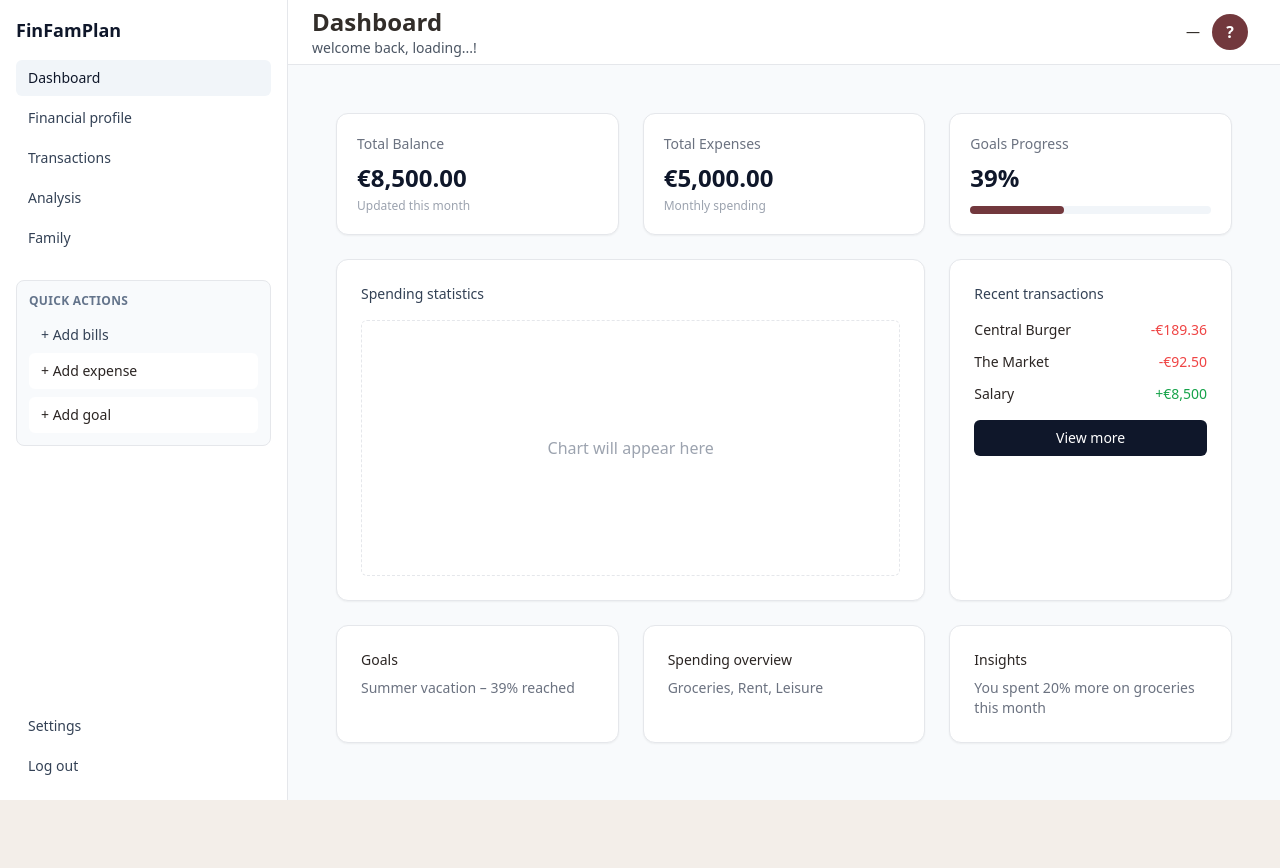
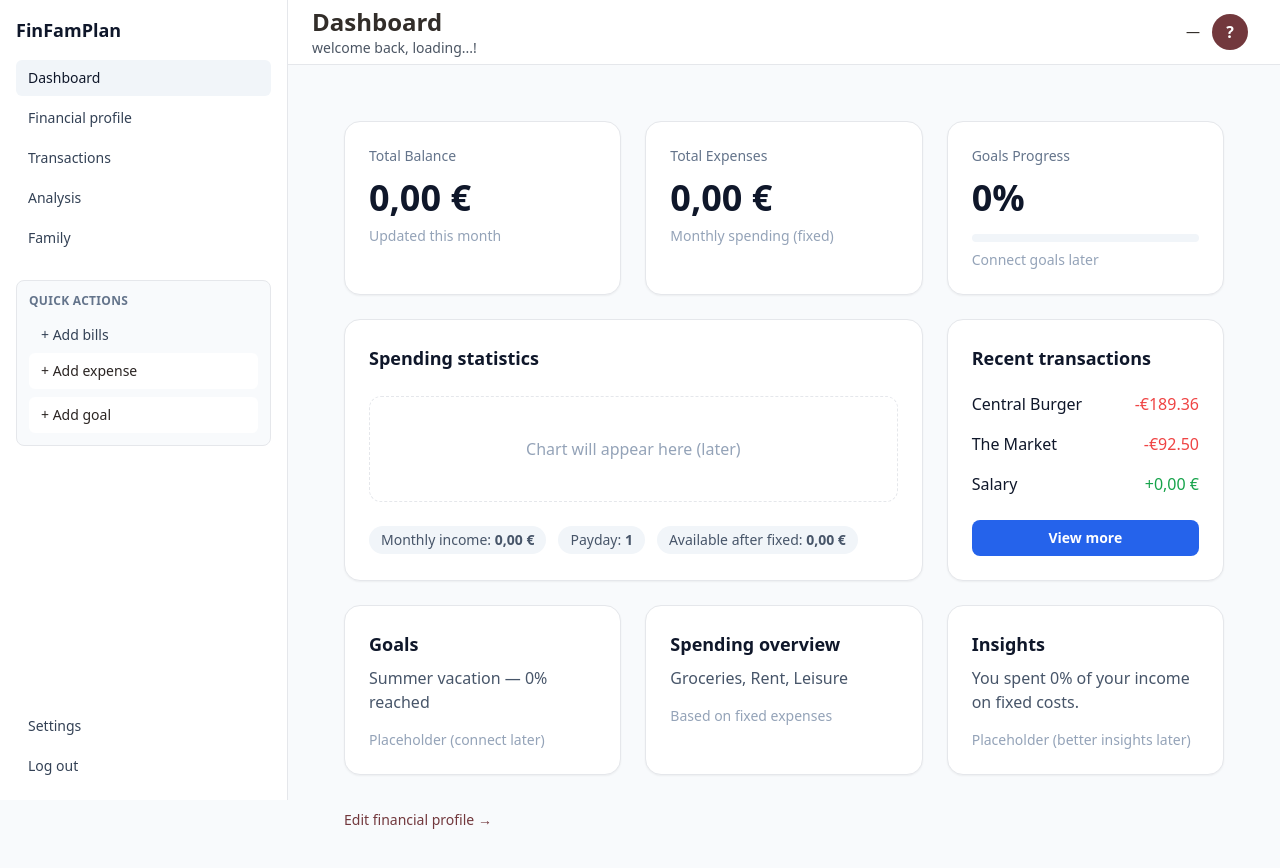
Before and after one commit to H-CHAOUAT/RNCP-Projet, a React (Vite) app in the folder frontend/: page /dashboard in a window 1280 px wide. Shown: the top 868 px of the page. Before the commit the page ends 800 px from the top, so only its background shows below. Built offline with nearby package versions, Linux system fonts and the light colour scheme.

Commit message:
65: financial profile is added to dashboard for visibility

```diff
--- a/frontend/src/pages/DashboardPage.jsx
+++ b/frontend/src/pages/DashboardPage.jsx
@@ -1,95 +1,208 @@
+import { useEffect, useMemo, useState } from "react";
+import Button from "../components/atoms/Button";
+import { useNavigate } from "react-router-dom";
+
+const money = (n, currency = "EUR") => {
+    const value = Number(n ?? 0);
+    try {
+        return new Intl.NumberFormat("fr-FR", { style: "currency", currency }).format(value);
+    } catch {
+        return `${value.toFixed(2)} ${currency}`;
+    }
+};
+
 export default function DashboardPage() {
+    const navigate = useNavigate();
+
+    const userId = useMemo(() => {
+        try {
+            const u = JSON.parse(localStorage.getItem("user") || "{}");
+            return u.id ?? u.userId ?? null;
+        } catch {
+            return null;
+        }
+    }, []);
+
+    const [loading, setLoading] = useState(true);
+    const [financial, setFinancial] = useState(null);
+
+    useEffect(() => {
+        if (!userId) {
+            setLoading(false);
+            return;
+        }
+
+        const load = async () => {
+            try {
+                const res = await fetch(`http://localhost:8080/api/financial/${userId}`);
+                if (!res.ok) throw new Error("Failed to load financial profile");
+                const data = await res.json();
+                setFinancial(data);
+            } catch (e) {
+                console.error(e);
+            } finally {
+                setLoading(false);
+            }
+        };
+
+        load();
+    }, [userId]);
+
+    const currency = financial?.currency ?? "EUR";
+    const monthlyIncome = Number(financial?.monthlyIncome ?? 0);
+    const currentBalance = Number(financial?.currentBalance ?? 0);
+    const paydayDay = financial?.paydayDay ?? 1;
+    const lastSalaryApplied = financial?.lastSalaryApplied ?? null;
+
+    const fixedExpensesTotal = (financial?.expenses ?? []).reduce(
+        (sum, e) => sum + Number(e?.amount ?? 0),
+        0
+    );
+
+    // "Available after fixed" is a simple view: income - fixed.
+    // You can change to (currentBalance - fixed) if you prefer.
+    const availableAfterFixed = monthlyIncome - fixedExpensesTotal;
+
+    // Placeholder values (until you connect goals/transactions)
+    const goalsProgressPct = 0; // later: compute from goals
+
+    if (loading) {
+        return (
+            <div className="p-8">
+                <div className="rounded-xl border bg-white p-6">
+                    <p className="text-slate-600">Loading...</p>
+                </div>
+            </div>
+        );
+    }
+
     return (
-        <div className="p-6 space-y-6">
-
-            {/* TOP KPI CARDS */}
-            <div className="grid grid-cols-1 md:grid-cols-3 gap-6">
-                <div className="bg-white rounded-xl p-5 shadow-sm border">
-                    <p className="text-sm text-gray-500">Total Balance</p>
-                    <p className="mt-2 text-2xl font-bold text-slate-900">€8,500.00</p>
-                    <p className="mt-1 text-xs text-gray-400">Updated this month</p>
+        <div className="p-8 space-y-6">
+            {/* TOP 3 CARDS (like old wireframe) */}
+            <div className="grid grid-cols-1 gap-6 lg:grid-cols-3">
+                {/* Total Balance */}
+                <div className="rounded-2xl border bg-white p-6 shadow-sm">
+                    <div className="text-sm text-slate-500">Total Balance</div>
+                    <div className="mt-3 text-4xl font-semibold text-slate-900">
+                        {money(currentBalance, currency)}
+                    </div>
+                    <div className="mt-2 text-sm text-slate-400">
+                        {lastSalaryApplied ? `Updated on ${lastSalaryApplied}` : "Updated this month"}
+                    </div>
                 </div>
 
-                <div className="bg-white rounded-xl p-5 shadow-sm border">
-                    <p className="text-sm text-gray-500">Total Expenses</p>
-                    <p className="mt-2 text-2xl font-bold text-slate-900">€5,000.00</p>
-                    <p className="mt-1 text-xs text-gray-400">Monthly spending</p>
+                {/* Total Expenses */}
+                <div className="rounded-2xl border bg-white p-6 shadow-sm">
+                    <div className="text-sm text-slate-500">Total Expenses</div>
+                    <div className="mt-3 text-4xl font-semibold text-slate-900">
+                        {money(fixedExpensesTotal, currency)}
+                    </div>
+                    <div className="mt-2 text-sm text-slate-400">Monthly spending (fixed)</div>
                 </div>
 
-                <div className="bg-white rounded-xl p-5 shadow-sm border">
-                    <p className="text-sm text-gray-500">Goals Progress</p>
-                    <p className="mt-2 text-2xl font-bold text-slate-900">39%</p>
-                    <div className="mt-3 h-2 rounded bg-slate-100">
-                        <div className="h-2 w-[39%] rounded bg-[#72383D]" />
+                {/* Goals Progress (placeholder) */}
+                <div className="rounded-2xl border bg-white p-6 shadow-sm">
+                    <div className="text-sm text-slate-500">Goals Progress</div>
+                    <div className="mt-3 text-4xl font-semibold text-slate-900">
+                        {goalsProgressPct}%
+                    </div>
+                    <div className="mt-4 h-2 w-full rounded-full bg-slate-100">
+                        <div
+                            className="h-2 rounded-full bg-[#72383D]"
+                            style={{ width: `${goalsProgressPct}%` }}
+                        />
+                    </div>
+                    <div className="mt-2 text-sm text-slate-400">Connect goals later</div>
+                </div>
+            </div>
+
+            {/* MIDDLE: big left + right column (like old wireframe) */}
+            <div className="grid grid-cols-1 gap-6 lg:grid-cols-3">
+                {/* Spending statistics (placeholder chart area) */}
+                <div className="rounded-2xl border bg-white p-6 shadow-sm lg:col-span-2">
+                    <div className="text-lg font-semibold text-slate-900">Spending statistics</div>
+
+                    <div className="mt-6 rounded-xl border border-dashed p-10 text-center text-slate-400">
+                        Chart will appear here (later)
+                    </div>
+
+                    <div className="mt-6 flex flex-wrap gap-3 text-sm text-slate-600">
+            <span className="rounded-full bg-slate-100 px-3 py-1">
+              Monthly income: <span className="font-semibold">{money(monthlyIncome, currency)}</span>
+            </span>
+                        <span className="rounded-full bg-slate-100 px-3 py-1">
+              Payday: <span className="font-semibold">{paydayDay}</span>
+            </span>
+                        <span className="rounded-full bg-slate-100 px-3 py-1">
+              Available after fixed:{" "}
+                            <span className="font-semibold">{money(availableAfterFixed, currency)}</span>
+            </span>
+                    </div>
+                </div>
+
+                {/* Recent transactions (placeholder list like wireframe) */}
+                <div className="rounded-2xl border bg-white p-6 shadow-sm">
+                    <div className="text-lg font-semibold text-slate-900">Recent transactions</div>
+
+                    <div className="mt-5 space-y-4">
+                        <Row label="Central Burger" right="-€189.36" rightClass="text-red-500" />
+                        <Row label="The Market" right="-€92.50" rightClass="text-red-500" />
+                        <Row label="Salary" right={`+${money(monthlyIncome, currency)}`} rightClass="text-green-600" />
+                    </div>
+
+                    <div className="mt-6">
+                        <Button type="button" className="w-full">
+                            View more
+                        </Button>
                     </div>
                 </div>
             </div>
 
-            {/* MAIN CONTENT */}
-            <div className="grid grid-cols-1 lg:grid-cols-3 gap-6">
-
-                {/* CHART PLACEHOLDER */}
-                <div className="lg:col-span-2 bg-white rounded-xl p-6 shadow-sm border">
-                    <p className="text-sm font-medium text-slate-700 mb-4">
-                        Spending statistics
-                    </p>
-                    <div className="flex h-64 items-center justify-center rounded-md border border-dashed text-gray-400">
-                        Chart will appear here
-                    </div>
+            {/* BOTTOM 3 SMALL CARDS (like old wireframe) */}
+            <div className="grid grid-cols-1 gap-6 lg:grid-cols-3">
+                <div className="rounded-2xl border bg-white p-6 shadow-sm">
+                    <div className="text-lg font-semibold text-slate-900">Goals</div>
+                    <div className="mt-2 text-slate-600">Summer vacation — 0% reached</div>
+                    <div className="mt-4 text-sm text-slate-400">Placeholder (connect later)</div>
                 </div>
 
-                {/* TRANSACTIONS */}
-                <div className="bg-white rounded-xl p-6 shadow-sm border">
-                    <p className="text-sm font-medium text-slate-700 mb-4">
-                        Recent transactions
-                    </p>
+                <div className="rounded-2xl border bg-white p-6 shadow-sm">
+                    <div className="text-lg font-semibold text-slate-900">Spending overview</div>
+                    <div className="mt-2 text-slate-600">
+                        {financial?.expenses?.length
+                            ? financial.expenses.map((e) => e.category).slice(0, 3).join(", ")
+                            : "Groceries, Rent, Leisure"}
+                    </div>
+                    <div className="mt-4 text-sm text-slate-400">Based on fixed expenses</div>
+                </div>
 
-                    <div className="space-y-3">
-                        <div className="flex justify-between text-sm">
-                            <span>Central Burger</span>
-                            <span className="text-red-500">-€189.36</span>
-                        </div>
-                        <div className="flex justify-between text-sm">
-                            <span>The Market</span>
-                            <span className="text-red-500">-€92.50</span>
-                        </div>
-                        <div className="flex justify-between text-sm">
-                            <span>Salary</span>
-                            <span className="text-green-600">+€8,500</span>
-                        </div>
+                <div className="rounded-2xl border bg-white p-6 shadow-sm">
+                    <div className="text-lg font-semibold text-slate-900">Insights</div>
+                    <div className="mt-2 text-slate-600">
+                        You spent {Math.round((fixedExpensesTotal / Math.max(monthlyIncome, 1)) * 100)}% of your income on fixed costs.
                     </div>
-
-                    <button className="mt-4 w-full rounded-md bg-slate-900 py-2 text-sm text-white hover:bg-slate-800">
-                        View more
-                    </button>
+                    <div className="mt-4 text-sm text-slate-400">Placeholder (better insights later)</div>
                 </div>
             </div>
 
-            {/* BOTTOM ROW */}
-            <div className="grid grid-cols-1 md:grid-cols-3 gap-6">
-
-                <div className="bg-white rounded-xl p-6 shadow-sm border">
-                    <p className="text-sm font-medium mb-2">Goals</p>
-                    <p className="text-sm text-gray-500">
-                        Summer vacation – 39% reached
-                    </p>
-                </div>
-
-                <div className="bg-white rounded-xl p-6 shadow-sm border">
-                    <p className="text-sm font-medium mb-2">Spending overview</p>
-                    <p className="text-sm text-gray-500">
-                        Groceries, Rent, Leisure
-                    </p>
-                </div>
-
-                <div className="bg-white rounded-xl p-6 shadow-sm border">
-                    <p className="text-sm font-medium mb-2">Insights</p>
-                    <p className="text-sm text-gray-500">
-                        You spent 20% more on groceries this month
-                    </p>
-                </div>
-
+            {/* Quick link to Financial profile (optional) */}
+            <div className="pt-2">
+                <button
+                    className="text-sm font-medium text-[#72383D] hover:underline"
+                    onClick={() => navigate("/financial")}
+                >
+                    Edit financial profile →
+                </button>
             </div>
         </div>
     );
 }
+
+function Row({ label, right, rightClass = "text-slate-900" }) {
+    return (
+        <div className="flex items-center justify-between">
+            <div className="text-slate-900">{label}</div>
+            <div className={`font-medium ${rightClass}`}>{right}</div>
+        </div>
+    );
+}
```
